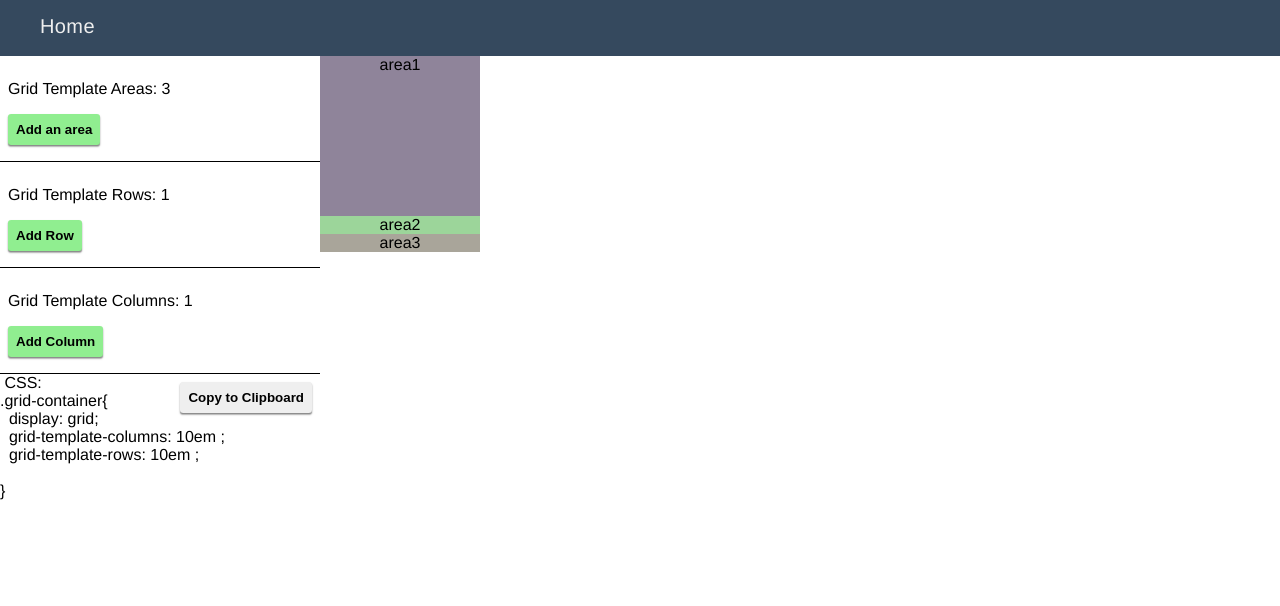
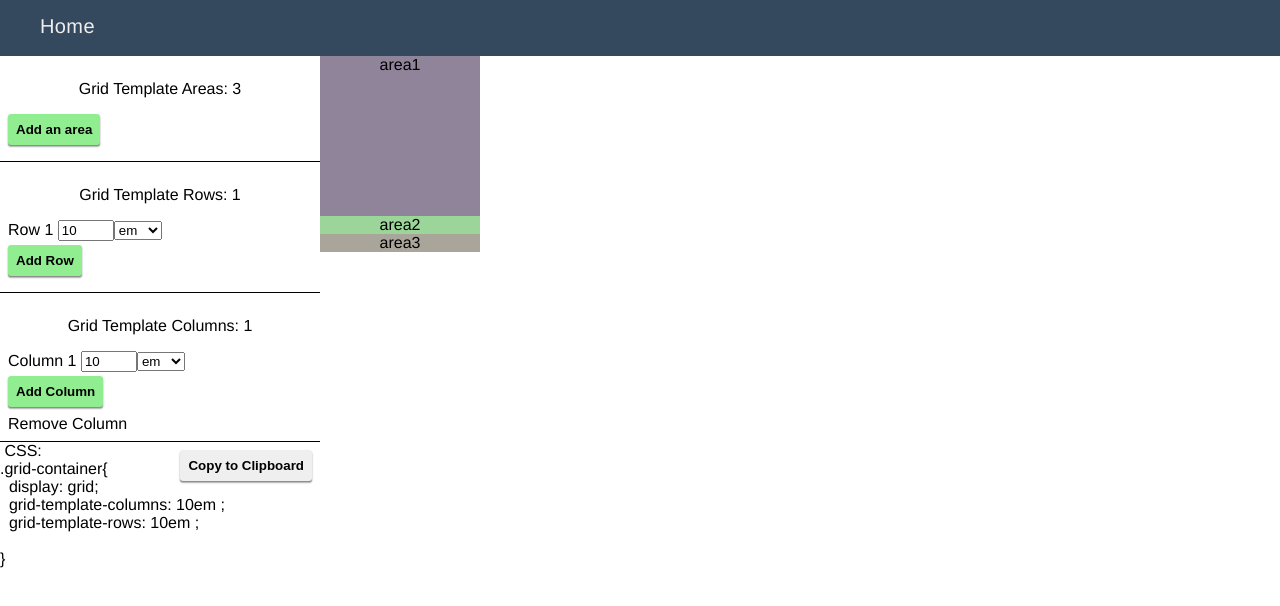
Before and after one commit to louisbourque/grid-awesome, a Vue app: page / in a window 1280 px wide. Shown: the top 606 px of the page. Built offline with nearby package versions, Linux system fonts and the light colour scheme.

Commit message:
Add selection for Row/Colum size

```diff
--- a/src/components/Editor.vue
+++ b/src/components/Editor.vue
@@ -1,18 +1,45 @@
 <template>
 	<div class="editor">
     <div class="input">
-      <p>Grid Template Areas: {{areas.length}}</p>
+      <p class="center">Grid Template Areas: {{areas.length}}</p>
       <button class="input__button input__button--add" @click="addArea">Add an area</button>
     </div>
     <div class="input">
-      <p>Grid Template Rows: {{rows.length}}</p>
+      <p class="center">Grid Template Rows: {{rows.length}}</p>
+      <div v-for="row, index in rows">
+        Row {{index+1}}
+        <input v-model="row.size" class="input__input--size" type="number" name="size" size="5" :disabled="row.units === 'auto'">
+        <select v-model="row.units">
+          <option val="auto">auto</option>
+          <option val="%">%</option>
+          <option val="em">em</option>
+          <option val="rem">rem</option>
+          <option val="fr">fr</option>
+          <option val="px">px</option>
+          <option val="vh">vh</option>
+        </select>
+        <button class="input__button input__button--remove" v-if='rows.length > 1' @click="removeRow(row)">X</button>
+      </div>
       <button class="input__button input__button--add" @click="addRow">Add Row</button>
-      <button class="input__button input__button--remove" v-if='rows.length > 1' @click="removeRow()">Remove Row</button>
+
     </div>
     <div class="input">
-      <p>Grid Template Columns: {{columns.length}}</p>
-      <button class="input__button input__button--add" @click="addColumn">Add Column</button>
-      <button class="input__button input__button--remove" v-if='columns.length > 1' @click="removeColumn()">Remove Column</button>
+      <p class="center">Grid Template Columns: {{columns.length}}</p>
+      <div v-for="column, index in columns">
+        Column {{index+1}}
+        <input v-model="column.size" class="input__input--size" type="number" name="size" size="5" :disabled="column.units === 'auto'">
+        <select v-model="column.units">
+          <option val="auto">auto</option>
+          <option val="%">%</option>
+          <option val="em">em</option>
+          <option val="rem">rem</option>
+          <option val="fr">fr</option>
+          <option val="px">px</option>
+          <option val="vw">vw</option>
+        </select>
+        <button class="input__button input__button--remove" v-if='columns.length > 1' @click="removeColumn(column)">X</button>
+      </div>
+      <button class="input__button input__button--add" @click="addColumn">Add Column</button>Remove Column</button>
     </div>
 
     <div class="css-output">
@@ -66,10 +93,15 @@ export default {
 }
 .input__button--add{
   background-color: lightgreen;
-
+  margin-top:0.25rem;
 }
 .input__button--remove{
   background-color: #F15A7E;
+  display: inline;
+  padding: 0.25rem;
+}
+.input__input--size{
+  width: 3rem;
 }
 .button--clipboard{
   position: absolute;
```
